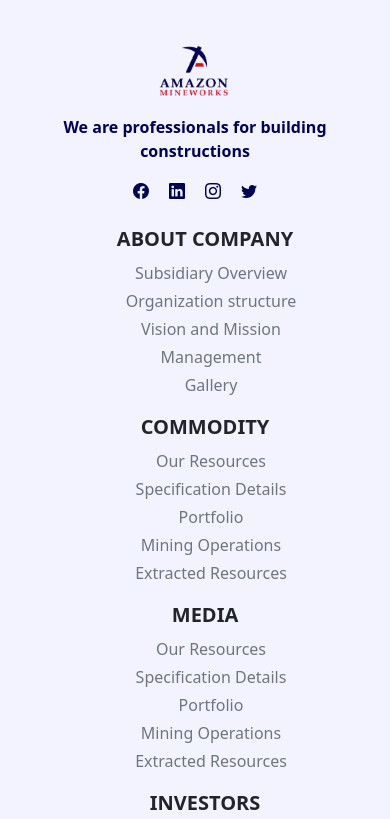
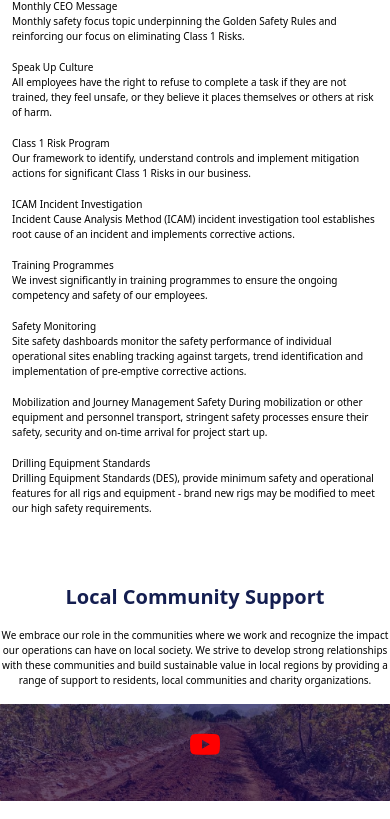
Before and after one commit to kwayummari/amazon-mineworks, a React (Create React App) app: page /safety in a window 390 px wide. Shown: the part 3075-3894 px from the top of the page. Built offline with nearby package versions, Linux system fonts and the light colour scheme.

Commit message:
fixed bpttom neck

```diff
--- a/src/components/SafetyInitiative.jsx
+++ b/src/components/SafetyInitiative.jsx
@@ -1,11 +1,11 @@
 import React from "react";
-import styles from "./../styles/Partners.module.scss";
+import styles from "./../styles/SafetyInitiative.module.scss";
 
 const SafetyInitiative = () => (
-  <section>
+  <section className={styles.initiative}>
     <div className={`container ${styles.ListImages}`}>
       <div className="row">
-        <div className="col-md-3 col-sm-6">
+        <div className="col-md-4 col-sm-6">
           <p className={styles.subText}>
             Golden Safety Rules <br /> Overarching guidelines for employee
             behavior to prevent harm to themselves or others in the workplace.
@@ -28,7 +28,7 @@ const SafetyInitiative = () => (
             themselves or others at risk of harm.
           </p>
         </div>
-        <div className="col-md-3 col-sm-6">
+        <div className="col-md-4 col-sm-6">
           <p className={styles.subText}>
             Class 1 Risk Program
             <br />
@@ -48,41 +48,54 @@ const SafetyInitiative = () => (
             competency and safety of our employees.
           </p>
         </div>
-        <div className="col-md-3 col-sm-6">
-          <img
-            loading="lazy"
-            src="./images/partners/preseus.png"
-            alt="Preseus"
-            className={`img-fluid ${styles.LImage}`}
-          />
-        </div>
-        <div className="col-md-3 col-sm-6">
-          <img
-            loading="lazy"
-            src="./images/partners/peak.png"
-            alt="Peak"
-            className={`img-fluid ${styles.LImage}`}
-          />
-        </div>
-        <div className="col-md-3 col-sm-6">
-          <img
-            loading="lazy"
-            src="./images/partners/shanta.png"
-            alt="Shanta"
-            className={`img-fluid ${styles.LImage}`}
-          />
-        </div>
-        <div className="col-md-3 col-sm-6">
-          <img
-            loading="lazy"
-            src="./images/partners/nile.jpg"
-            alt="Nile"
-            className={`img-fluid ${styles.LImage}`}
-          />
+        <div className="col-md-4 col-sm-6">
+          <p className={styles.subText}>
+            Safety Monitoring <br />
+            Site safety dashboards monitor the safety performance of individual
+            operational sites enabling tracking against targets, trend
+            identification and implementation of pre-emptive corrective actions.
+          </p>
+          <p className={styles.subText}>
+            Mobilization and Journey Management Safety During mobilization or
+            other equipment and personnel transport, stringent safety processes
+            ensure their safety, security and on-time arrival for project start
+            up.
+          </p>
+          <p className={styles.subText}>
+            Drilling Equipment Standards
+            <br />
+            Drilling Equipment Standards (DES), provide minimum safety and
+            operational features for all rigs and equipment - brand new rigs may
+            be modified to meet our high safety requirements.
+          </p>
         </div>
       </div>
     </div>
-    <hr />
+    <div className={styles.documentation}>
+      <div className={styles.textPart}>
+        <p className={styles.header}>Local Community Support</p>
+        <p className={styles.subText}>
+          We embrace our role in the communities where we work and recognize the
+          impact our operations can have on local society. We strive to develop
+          strong relationships with these communities and build sustainable
+          value in local regions by providing a range of support to residents,
+          local communities and charity organizations.
+        </p>
+      </div>
+    </div>
+    <div className={styles.downloadsPart}>
+      <div className={styles.Rectangle}>
+        <p className={styles.rectangleText}>
+        <i className="bi bi-youtube"></i>
+        </p>
+      </div>
+      <img
+        loading="lazy"
+        src="./images/background.jpeg"
+        alt="Background"
+        className={styles.image}
+      />
+    </div>
   </section>
 );
 
--- a/src/pages/Safety.jsx
+++ b/src/pages/Safety.jsx
@@ -4,6 +4,7 @@ import SafetyDocumentation from '../components/SafetyDocumentation';
 import SafetyMilestone from '../components/SafetyMilestone';
 import SafetyData from '../components/SafetyData';
 import SafetyNeck from '../components/SafetyNeck';
+import SafetyInitiative from '../components/SafetyInitiative';
 
 const Safety = () => (
   <div className={styles.landingPage}>
@@ -11,6 +12,7 @@ const Safety = () => (
     <SafetyMilestone />
     <SafetyData />
     <SafetyNeck />
+    <SafetyInitiative />
   </div>
 );
 
--- /dev/null
+++ b/src/styles/SafetyInitiative.module.scss
@@ -0,0 +1,143 @@
+.ListImages {
+  display: flex;
+  width: 80%;
+  margin-left: auto;
+  margin-right: auto;
+  margin-top: 20px;
+  justify-content: space-between;
+}
+.LImage {
+  width: auto;
+  height: 50px;
+  margin-top: 30px;
+}
+.initiative {
+  margin-bottom: 20px;
+}
+.documentation {
+  display: block;
+  justify-content: center;
+  width: 80%;
+  margin-left: auto;
+  margin-right: auto;
+  padding-top: 50px;
+  position: relative;
+}
+.textPart {
+  width: 100%;
+}
+.header{
+  font-size: 30px;
+  color: #141e50;
+  font-weight: 700;
+}
+.subText{
+  font-size: 20px;
+  color: #000000;
+  font-weight: 200;
+}
+
+.downloadsPart {
+  margin-top: 0px;
+  width: 100%;
+  position: relative;
+}
+.image {
+  width: 100%;
+  height: auto;
+}
+
+.Rectangle {
+  position: absolute;
+  bottom: 0;
+  background-color: rgba(0, 1, 84, 0.6);
+  width: 100%;
+  height: 100%;
+  z-index: 2;
+  display: flex;
+  align-items: center;
+  padding-left: 20px;
+  color: #ffffff;
+  border-radius: 1px;
+}
+
+.rectangleText {
+  color: red;
+  margin-left: auto;
+  margin-right: auto;
+  font-size: 60px;
+  font-weight: 900;
+}
+
+
+@media (max-width: 991px) {
+  .ListImages {
+    display: flex;
+    width: 80%;
+    margin-left: auto;
+    margin-right: auto;
+    margin-top: 20px;
+    justify-content: space-between;
+  }
+  .LImage {
+    width: 20%;
+    height: auto;
+  }
+  .initiative {
+    margin-bottom: 20px;
+  }
+
+  .documentation {
+    display: block;
+    justify-content: center;
+    width: 100%;
+    margin-left: auto;
+    margin-right: auto;
+    padding-top: 50px;
+    position: relative;
+  }
+  .textPart {
+    width: 100%;
+    text-align: center;
+  }
+  .header{
+    font-size: 20px;
+    color: #141e50;
+    font-weight: 700;
+  }
+  .subText{
+    font-size: 10px;
+    color: #000000;
+    font-weight: 200;
+  }
+  .downloadsPart {
+    margin-top: 0px;
+    width: 100%;
+    position: relative;
+  }
+  .image {
+    width: 100%;
+    height: auto;
+  }
+
+  .Rectangle {
+    position: absolute;
+    bottom: 0;
+    background-color: rgba(0, 1, 84, 0.6);
+    width: 100%;
+    height: 100%;
+    z-index: 2;
+    display: flex;
+    align-items: center;
+    color: #ffffff;
+    border-radius: 1px;
+  }
+
+  .rectangleText {
+    color: red;
+    text-align: center;
+    width: 100%;
+    font-size: 30px;
+    font-weight: 500;
+  }
+}
```
